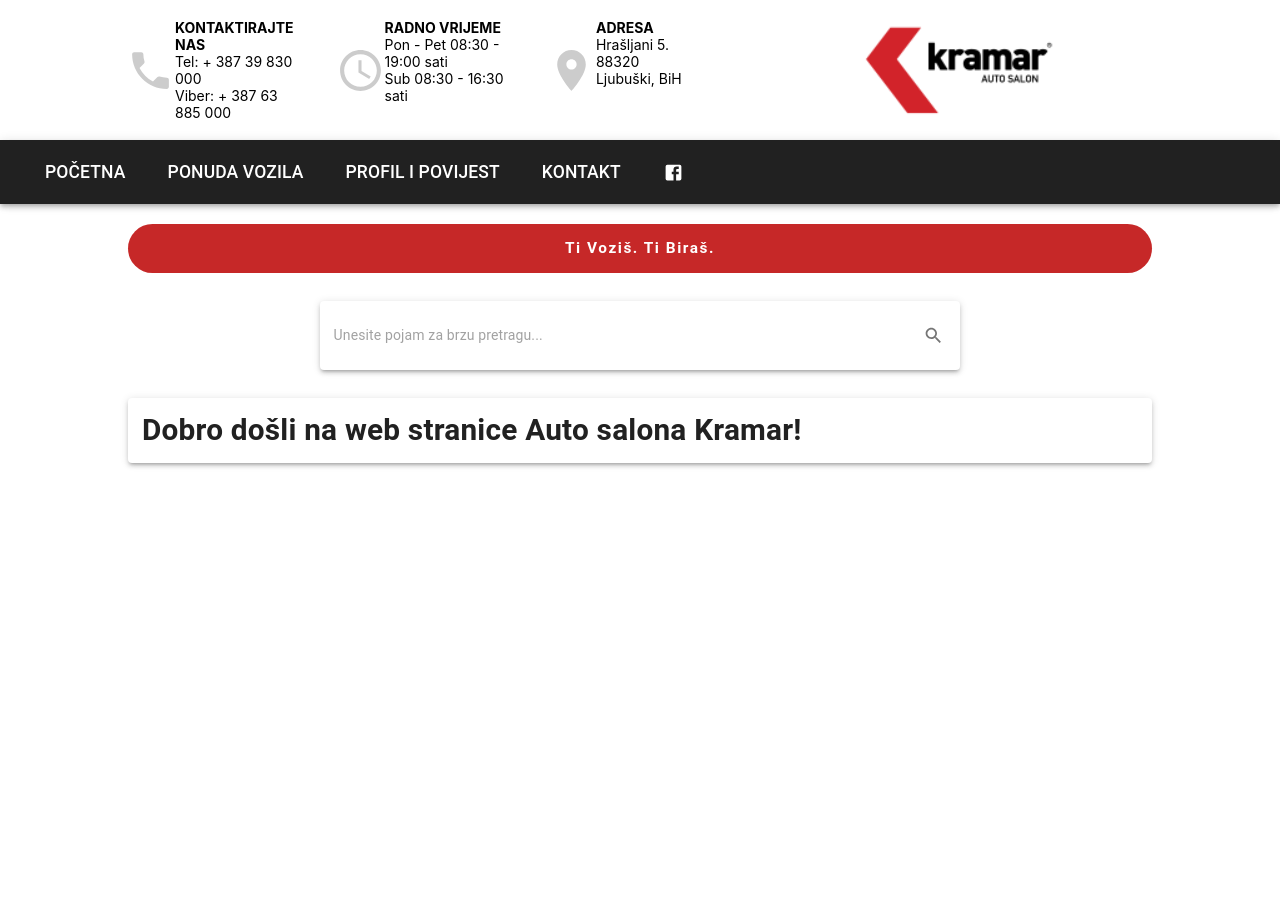
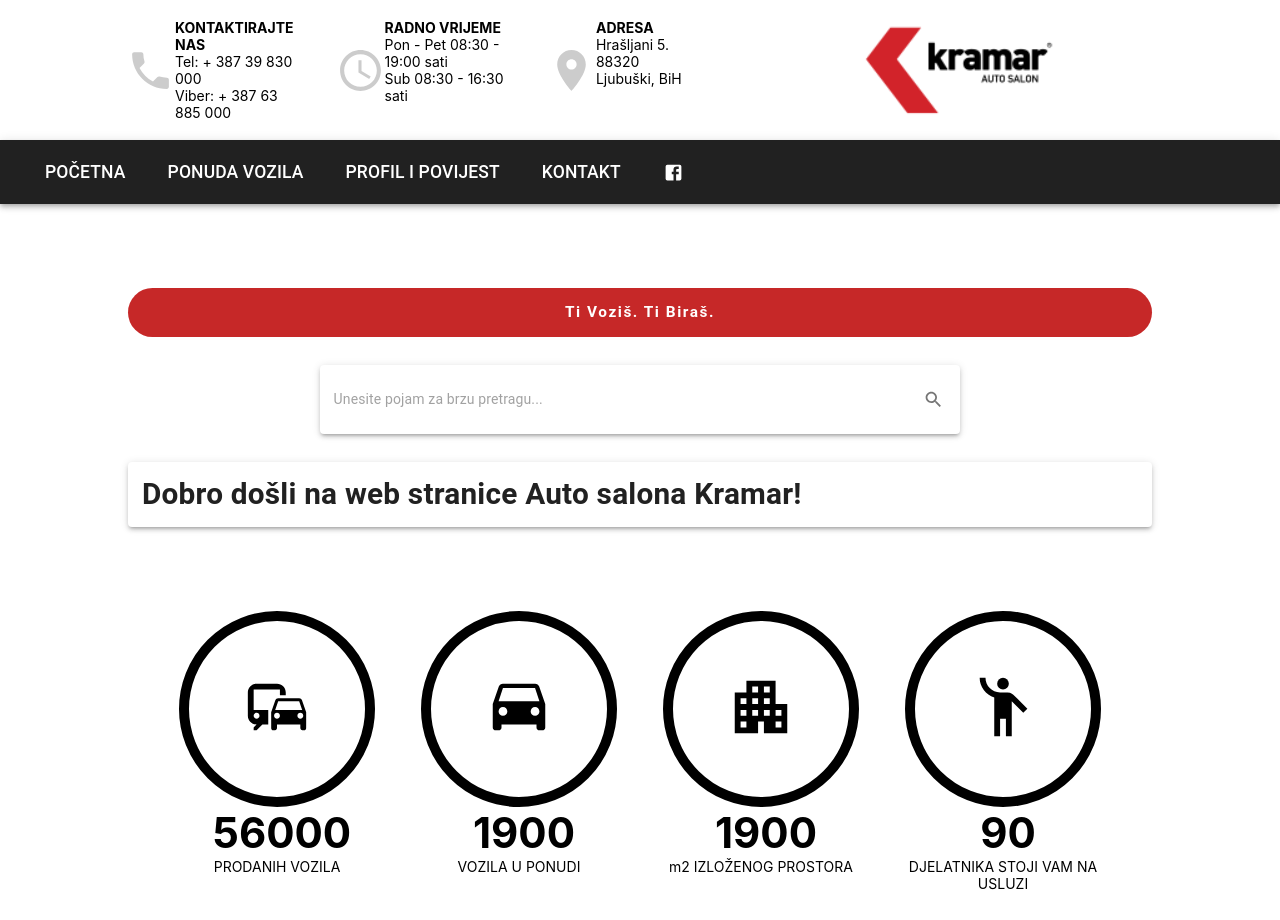
Before and after one commit to ITTECH10/elegant_salon, a React (Create React App) app: page / in a window 1280 px wide. Before the commit the page ends 800 px from the top, so only its background shows below. Built offline with nearby package versions, Linux system fonts and the light colour scheme.

Commit message:
feat timer logic

```diff
--- a/src/App.js
+++ b/src/App.js
@@ -1,4 +1,5 @@
 import Appbar from './components/Layout/Appbar/Appbar'
+import CounterDashboard from './components/Layout/Dashboard/CounterDashboard';
 import InfoDashboard from './components/Layout/Dashboard/InfoDashboard'
 import Layout from './components/Layout/Layout';
 import SearchVehicles from './components/Layout/Search/SearchVehicles';
@@ -13,6 +14,7 @@ function App() {
       <Slogan title="Ti Voziš. Ti Biraš." />
       <SearchVehicles />
       <SloganTitle />
+      <CounterDashboard />
     </Layout>
   );
 }
--- a/src/components/Layout/Appbar/Appbar.js
+++ b/src/components/Layout/Appbar/Appbar.js
@@ -31,7 +31,7 @@ export default function MyAppBar() {
 
   return (
     <div className={classes.root}>
-      <AppBar color="secondary" position="fixed" className={classes.navRoot}>
+      <AppBar color="secondary" position="static" className={classes.navRoot}>
         <Toolbar>
           <Typography variant="h6" className={classes.title}>
             Početna
--- a/src/components/Layout/Dashboard/CounterDashboard.js
+++ b/src/components/Layout/Dashboard/CounterDashboard.js
@@ -0,0 +1,58 @@
+import React from 'react'
+import CommuteIcon from '@material-ui/icons/Commute';
+import DriveEtaIcon from '@material-ui/icons/DriveEta';
+import ApartmentIcon from '@material-ui/icons/Apartment';
+import EmojiPeopleIcon from '@material-ui/icons/EmojiPeople';
+
+const CounterDashboard = () => {
+    return (
+        <section className="counter">
+            <div className="counter__container">
+                <div className="counter__circle">
+                    <div className="counter__icon-box">
+                        <CommuteIcon className="counter__icon" />
+                    </div>
+                </div>
+                <div className="counter__text">
+                    <h1 className="counter__count counter__count--1">&nbsp;</h1>
+                    <p className="counter__sub-text">PRODANIH VOZILA</p>
+                </div>
+            </div>
+            <div className="counter__container">
+                <div className="counter__circle">
+                    <div className="counter__icon-box">
+                        <DriveEtaIcon className="counter__icon" />
+                    </div>
+                </div>
+                <div className="counter__text">
+                    <h1 className="counter__count counter__count--2">&nbsp;</h1>
+                    <p className="counter__sub-text">VOZILA U PONUDI</p>
+                </div>
+            </div>
+            <div className="counter__container">
+                <div className="counter__circle">
+                    <div className="counter__icon-box">
+                        <ApartmentIcon className="counter__icon" />
+                    </div>
+                </div>
+                <div className="counter__text">
+                    <h1 className="counter__count counter__count--3">&nbsp;</h1>
+                    <p className="counter__sub-text">m2 IZLOŽENOG PROSTORA</p>
+                </div>
+            </div>
+            <div className="counter__container">
+                <div className="counter__circle">
+                    <div className="counter__icon-box">
+                        <EmojiPeopleIcon className="counter__icon" />
+                    </div>
+                </div>
+                <div className="counter__text">
+                    <h1 className="counter__count counter__count--4">&nbsp;</h1>
+                    <p className="counter__sub-text">DJELATNIKA STOJI VAM NA USLUZI</p>
+                </div>
+            </div>
+        </section>
+    )
+}
+
+export default CounterDashboard
--- a/src/index.css
+++ b/src/index.css
@@ -12,6 +12,103 @@ html {
   xl, extra-large: 1920px */
   font-size: 62.5%;
   box-sizing: border-box;
+}
+
+/*************DYNAMIC COUNTERS************* */
+@property --num {
+  syntax: '<integer>';
+  initial-value: 56000;
+  inherits: false;
+}
+
+@property --num-2 {
+  syntax: '<integer>';
+  initial-value: 1900;
+  inherits: false;
+}
+
+@property --num-3 {
+  syntax: '<integer>';
+  initial-value: 1900;
+  inherits: false;
+}
+
+@property --num-4 {
+  syntax: '<integer>';
+  initial-value: 90;
+  inherits: false;
+}
+
+.counter__count--1 {
+  animation: counter1 5s ease-in-out;
+  counter-reset: num var(--num);
+}
+
+.counter__count--1::after {
+  content: counter(num);
+}
+
+.counter__count--2 {
+  animation: counter2 5s ease-in-out;
+  counter-reset: num-2 var(--num-2);
+}
+
+.counter__count--2::after {
+  content: counter(num-2);
+}
+
+.counter__count--3 {
+  animation: counter3 5s ease-in-out;
+  counter-reset: num-3 var(--num-3);
+}
+
+.counter__count--3::after {
+  content: counter(num-3);
+}
+
+.counter__count--4 {
+  animation: counter4 5s ease-in-out;
+  counter-reset: num-4 var(--num-4);
+}
+
+.counter__count--4::after {
+  content: counter(num-4);
+}
+
+@keyframes counter1 {
+  from {
+    --num: 0;
+  }
+  to {
+    --num: 56000;
+  }
+}
+
+@keyframes counter2 {
+  from {
+    --num-2: 0;
+  }
+  to {
+    --num-2: 1900;
+  }
+}
+
+@keyframes counter3 {
+  from {
+    --num-3: 0;
+  }
+  to {
+    --num-3: 45000;
+  }
+}
+
+@keyframes counter4 {
+  from {
+    --num-4: 0;
+  }
+  to {
+    --num-4: 90;
+  }
 }
 
 :root {
@@ -73,6 +170,7 @@ code {
 }
 
 .app {
+  min-height: 100vh;
   width: 100vw;
 }
 
@@ -106,3 +204,37 @@ code {
   height: 100px;
   margin-left: 5rem;
 }
+
+/*************COUNTER DASHBOARD **************/
+.counter {
+  width: 80%;
+  margin: 0 auto;
+  display: flex;
+  position: relative;
+  top: 14rem;
+  padding: 2rem;
+}
+
+.counter__container {
+  width: 25%;
+  text-align: center;
+}
+
+.counter__circle {
+  height: 14rem;
+  width: 14rem;
+  display: flex;
+  justify-content: center;
+  align-items: center;
+  margin: 0 auto;
+  border: 10px solid #000;
+  border-radius: 50%;
+}
+
+.counter__count {
+  font-size: 3rem;
+}
+
+.counter__icon {
+  font-size: 5rem !important;
+}
```
Also changed, not shown: src/utils/Countdown.js (added, +29 -0 lines).
